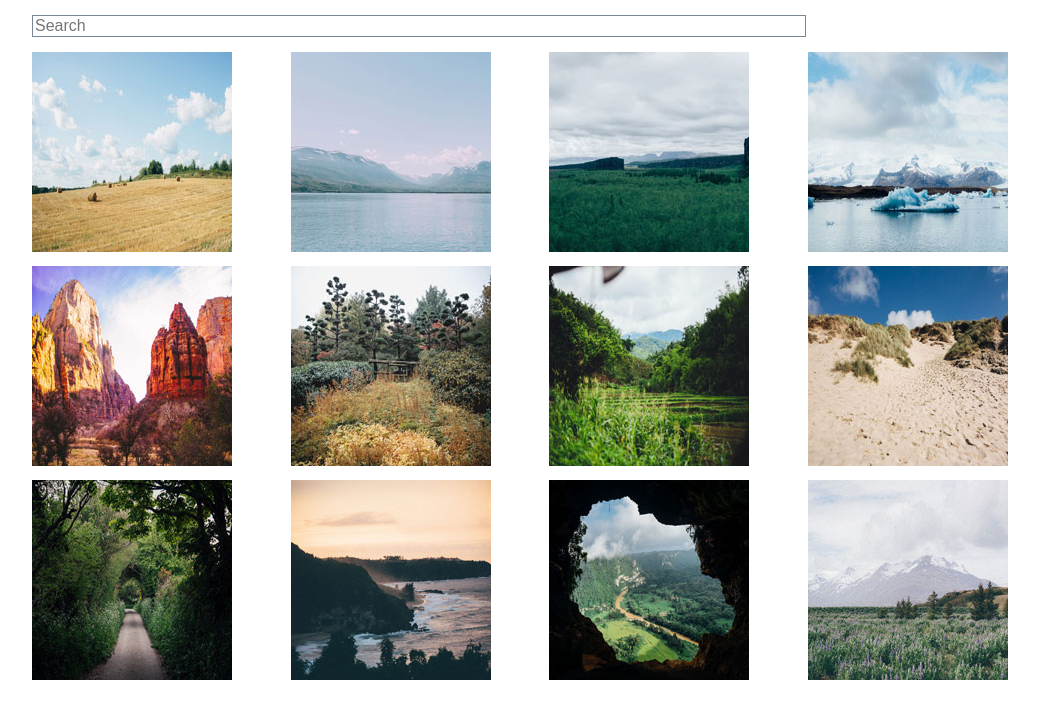
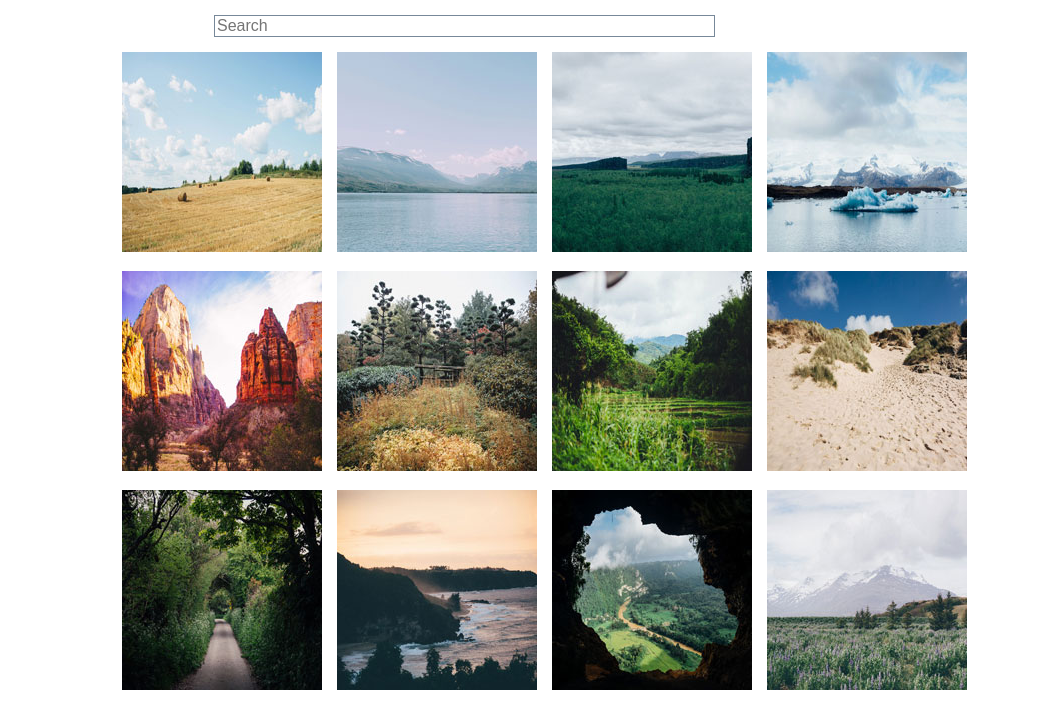
Before and after one commit to computergrrl/CSS-Grid-Photo-Gallery, a plain HTML site: page index.html in a window 1280 px wide. Shown: the whole page, without its empty margins (96-1135 px from the left). Drawn offline with Linux system fonts and the light colour scheme.

Commit message:
grid-template-column updated

```diff
--- a/css/styles.css
+++ b/css/styles.css
@@ -1,13 +1,24 @@
+* {
+    box-sizing: border-box;
+}
+
+body {
+    max-width: 1100px;
+    margin: 0 auto;
+}
+
 .gallery {
     display: grid;
     margin: auto;
-    width: 80%;
-    grid-template-columns: repeat(auto-fit, minmax(200px, 1fr));
-    grid-gap: 10px;
+    width: 85%;
+    grid-template-columns: repeat(auto-fit, minmax(200px, min-content));
+    justify-content: center;
+    grid-gap: 15px;
 }
 
 #searchDiv {
-    width: 80%;
+    display: block;
+    width: 60%;
     margin: 0 auto;
 }
 
--- a/index.html
+++ b/index.html
@@ -16,29 +16,29 @@
   </div>
 
   <div id="gallery" class="gallery">
-    <a href="photos/thumbnails/1.jpg" data-caption="Hay Bales
+    <a href="photos/1.jpg" data-caption="Hay Bales
     I love hay bales. Took this snap on a drive through the countryside past some straw fields."><img src="photos/thumbnails/1.jpg" alt="photo of hay bales"></a>
-    <a href="photos/thumbnails/2.jpg" data-caption="Lake
+    <a href="photos/2.jpg" data-caption="Lake
     The lake was so calm today. We had a great view of the snow on the mountains from here."><img src="photos/thumbnails/2.jpg" alt="photo of a lake"></a>
-    <a href="photos/thumbnails/3.jpg" data-caption="Canyon
+    <a href="photos/3.jpg" data-caption="Canyon
     I hiked to the top of the mountain and got this picture of the canyon and trees below."><img src="photos/thumbnails/3.jpg" alt="photo of a canyon"></a>
-    <a href="photos/thumbnails/4.jpg" data-caption="Iceberg
+    <a href="photos/4.jpg" data-caption="Iceberg
     It was amazing to see an iceberg up close, it was so cold but didn’t snow today. "><img src="photos/thumbnails/4.jpg" alt="photo of an iceberg"></a>
-    <a href="photos/thumbnails/5.jpg" data-caption="Desert
+    <a href="photos/5.jpg" data-caption="Desert
     The red cliffs were beautiful. It was really hot in the desert but we did a lot of walking through the canyons."><img src="photos/thumbnails/5.jpg" alt="photo of a desert"></a>
-    <a href="photos/thumbnails/6.jpg" data-caption="Fall
+    <a href="photos/6.jpg" data-caption="Fall
     Fall is coming, I love when the leaves on the trees start to change color."><img src="photos/thumbnails/6.jpg" alt="photo of fall leaves"></a>
-    <a href="photos/thumbnails/7.jpg" data-caption="Plantation
+    <a href="photos/7.jpg" data-caption="Plantation
     I drove past this plantation yesterday, everything is so green!"><img src="photos/thumbnails/7.jpg" alt="photo of a plantation"></a>
-    <a href="photos/thumbnails/8.jpg" data-caption="Dunes
+    <a href="photos/8.jpg" data-caption="Dunes
     My summer vacation to the Oregon Coast. I love the sandy dunes!"><img src="photos/thumbnails/8.jpg" alt="photo of Oregon sand dunes"></a>
-    <a href="photos/thumbnails/9.jpg" data-caption="Countryside Lane
+    <a href="photos/9.jpg" data-caption="Countryside Lane
     We enjoyed a quiet stroll down this countryside lane. "><img src="photos/thumbnails/9.jpg" alt="photo of a countryside lane"></a>
-    <a href="photos/thumbnails/10.jpg" data-caption="Sunset
+    <a href="photos/10.jpg" data-caption="Sunset
     Sunset at the coast! The sky turned a lovely shade of orange."><img src="photos/thumbnails/10.jpg" alt="photo of sunset"></a>
-    <a href="photos/thumbnails/11.jpg" data-caption="Cave
+    <a href="photos/11.jpg" data-caption="Cave
     I did a tour of a cave today and the view of the landscape below was breathtaking."><img src="photos/thumbnails/11.jpg" alt="photo of a cave"></a>
-    <a href="photos/thumbnails/12.jpg" data-caption="Bluebells
+    <a href="photos/12.jpg" data-caption="Bluebells
     I walked through this meadow of bluebells and got a good view of the snow on the mountain before the fog came in."><img src="photos/thumbnails/12.jpg" alt="photo of a meadow of bluebells"></a>
   </div>
 
```
Also changed, not shown: 1 other file.
